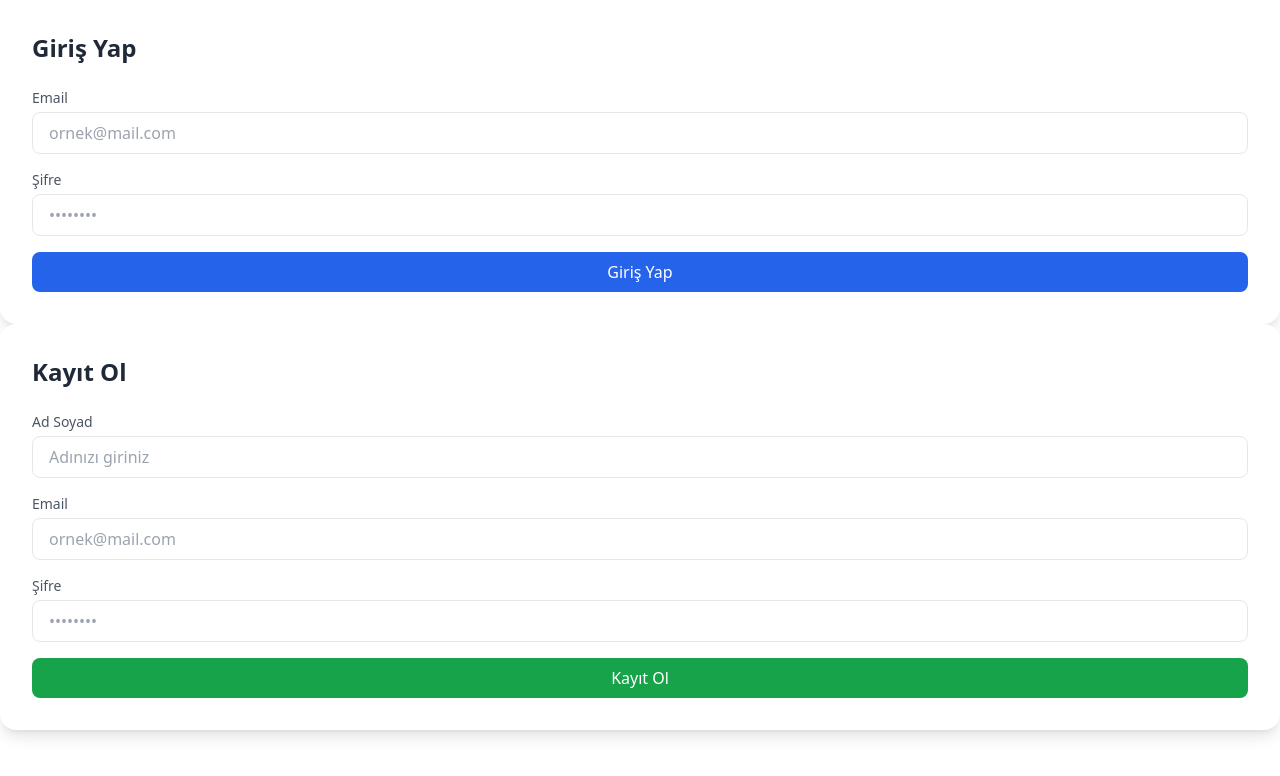
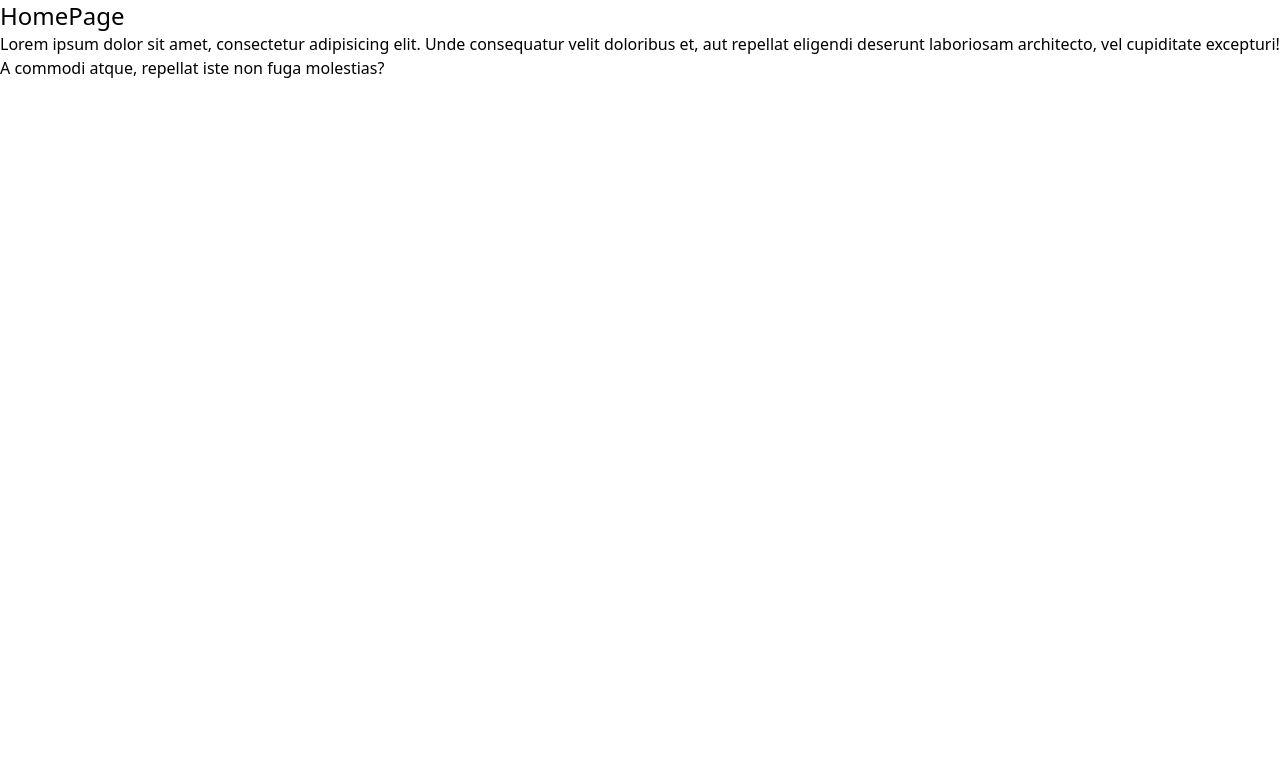
Before and after one commit to eminbasbayan/react-bootcamp8, a React (Vite) app: page / in a window 1280 px wide. Shown: the top 776 px of the page. Built offline with nearby package versions, Linux system fonts and the light colour scheme.

Commit message:
react router dom ile sayfalama

```diff
--- a/package.json
+++ b/package.json
@@ -15,6 +15,7 @@
     "react": "^19.1.1",
     "react-dom": "^19.1.1",
     "react-hook-form": "^7.65.0",
+    "react-router-dom": "^7.9.4",
     "yup": "^1.7.1"
   },
   "devDependencies": {
--- a/src/App.jsx
+++ b/src/App.jsx
@@ -1,15 +1,24 @@
-import Login from './components/Auth/Login';
-import Register from './components/Auth/Register';
-import Counter from './components/Counter';
-import Products from './components/Products/Products';
+import { createBrowserRouter } from 'react-router';
+import { RouterProvider } from 'react-router-dom';
+
+import HomePage from './pages/HomePage';
+import ProductsPage from './pages/ProductsPage';
+
+const router = createBrowserRouter([
+  {
+    path: '/',
+    Component: HomePage,
+  },
+  {
+    path: '/products',
+    Component: ProductsPage,
+  },
+]);
 
 function App() {
   return (
     <div className="container mx-auto">
-      <Login />
-      <Register />
-      {/* <Products />  */}
-      {/* <Counter /> */}
+      <RouterProvider router={router} />
     </div>
   );
 }
--- a/src/components/Products/Products.jsx
+++ b/src/components/Products/Products.jsx
@@ -1,4 +1,4 @@
-import { useEffect, useReducer, useState } from 'react';
+import { useEffect, useReducer } from 'react';
 
 import AddProductForm from './AddProductForm';
 import ProductCard from './ProductCard';
--- /dev/null
+++ b/src/pages/HomePage.jsx
@@ -0,0 +1,13 @@
+import React from 'react';
+
+const HomePage = () => {
+  return (
+    <div className="home-page">
+      <h1 className='text-2xl'>HomePage</h1>
+
+      <p>Lorem ipsum dolor sit amet, consectetur adipisicing elit. Unde consequatur velit doloribus et, aut repellat eligendi deserunt laboriosam architecto, vel cupiditate excepturi! A commodi atque, repellat iste non fuga molestias?  </p>
+    </div>
+  );
+};
+
+export default HomePage;
--- /dev/null
+++ b/src/pages/ProductsPage.jsx
@@ -0,0 +1,13 @@
+import Products from '../components/Products/Products';
+
+const ProductsPage = () => {
+  return (
+    <div className="products-page">
+      <h1 className='text-2xl'>Products Page</h1>
+
+      <Products />
+    </div>
+  );
+};
+
+export default ProductsPage;
```
Also changed, not shown: 1 other file (tests, documents, lock files or other folders).
